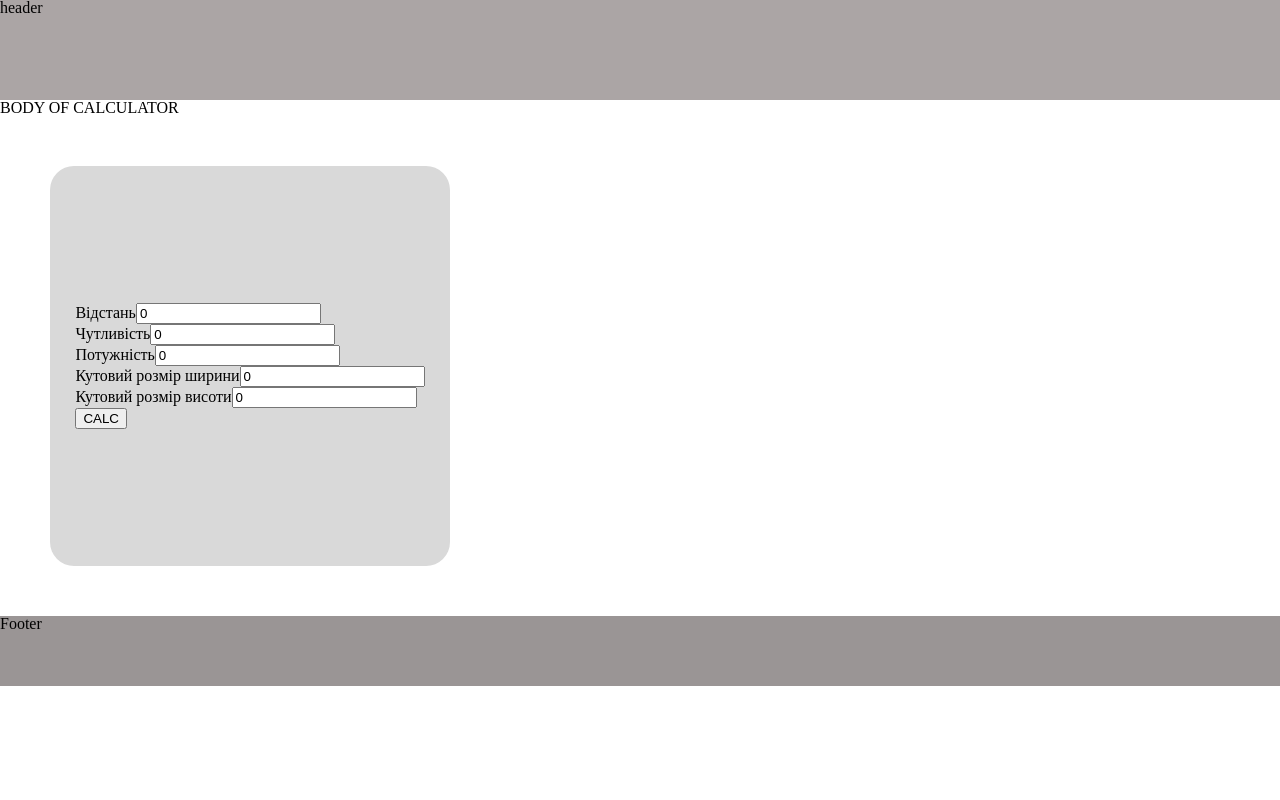
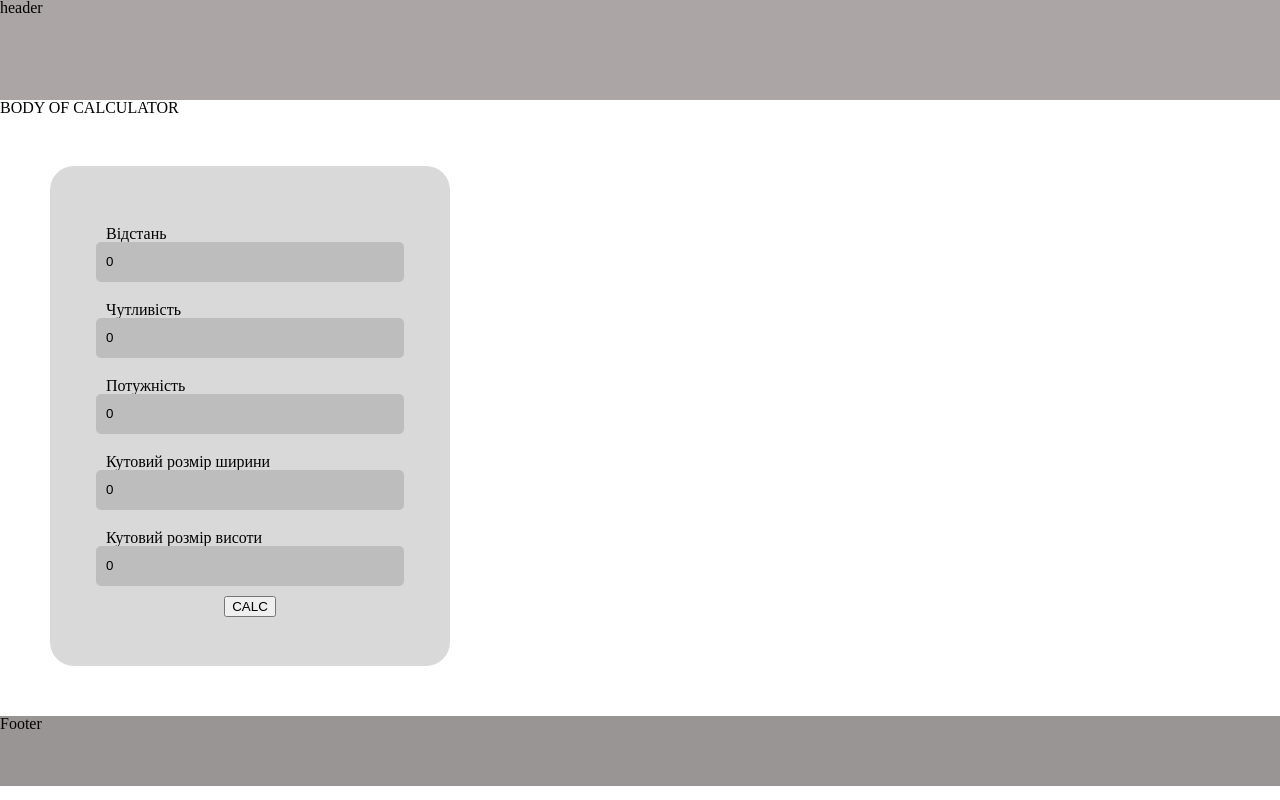
Before and after one commit to Skiftech-project/optiflow-frontend, a React (Vite) app: page / in a window 1280 px wide. Built offline with nearby package versions, Linux system fonts and the light colour scheme.

Commit message:
added label for inputs

```diff
--- a/src/components/smart/first-module/first-module.css
+++ b/src/components/smart/first-module/first-module.css
@@ -4,21 +4,34 @@
     align-items: center;
     background-color: #686868;
     width: 400px;
-    height: 400px;
+    min-height: 500px;
     border-radius: 24px;
     background: #d9d9d9;
     margin: 50px;
 }
-.InputData_form {
-    width: 80%;
-    height: 70%;
+.InputData__form {
+    width: 90%;
+
     display: flex;
     flex-direction: column;
-    justify-content: space-between;
+    justify-content: center;
     align-items: center;
 }
 
-.InputData_form input {
+.InputData__input {
+    margin: 10px;
+    display: flex;
+    flex-direction: column;
+    justify-content: center;
+    align-items: center;
+    width: 80%;
+}
+
+.InputData__input label {
+    align-self: flex-start;
+}
+
+.InputData__input input {
     width: 100%;
     border-radius: 5px;
     background: #bdbdbd;
```
